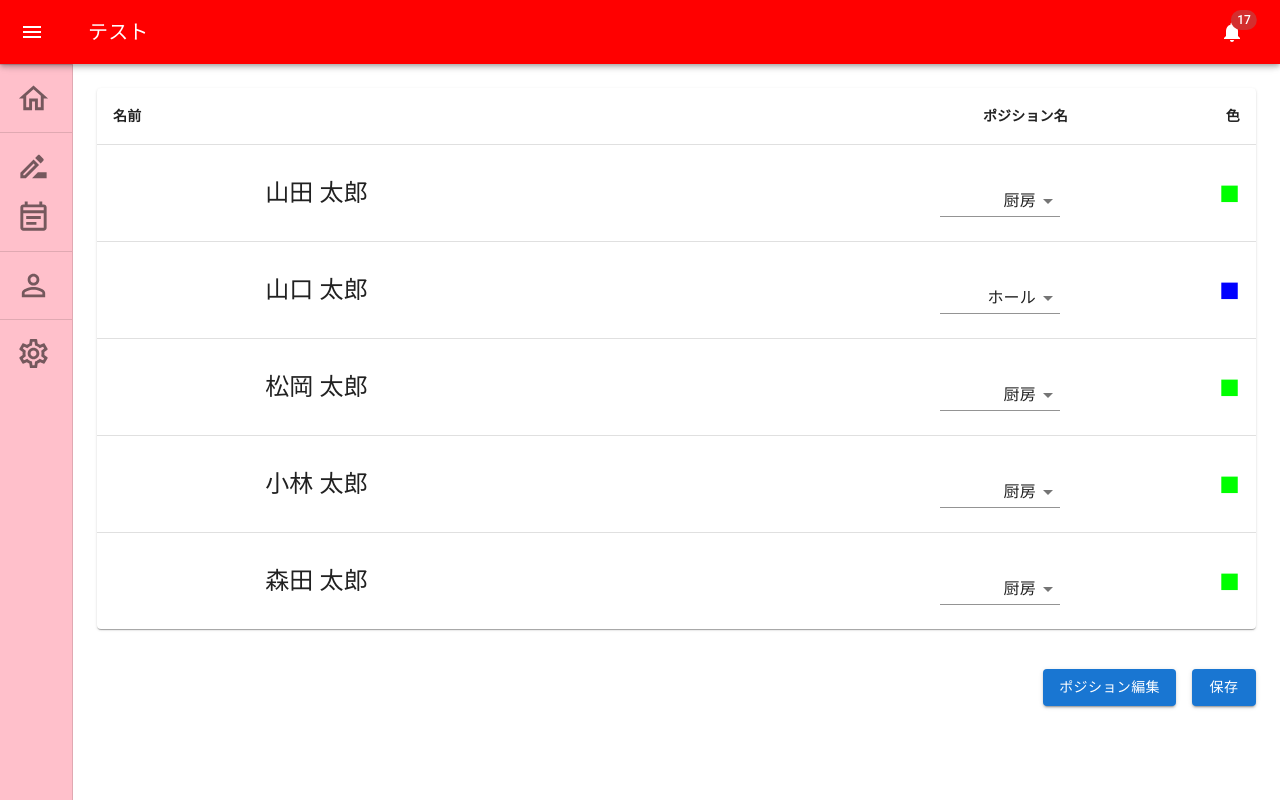
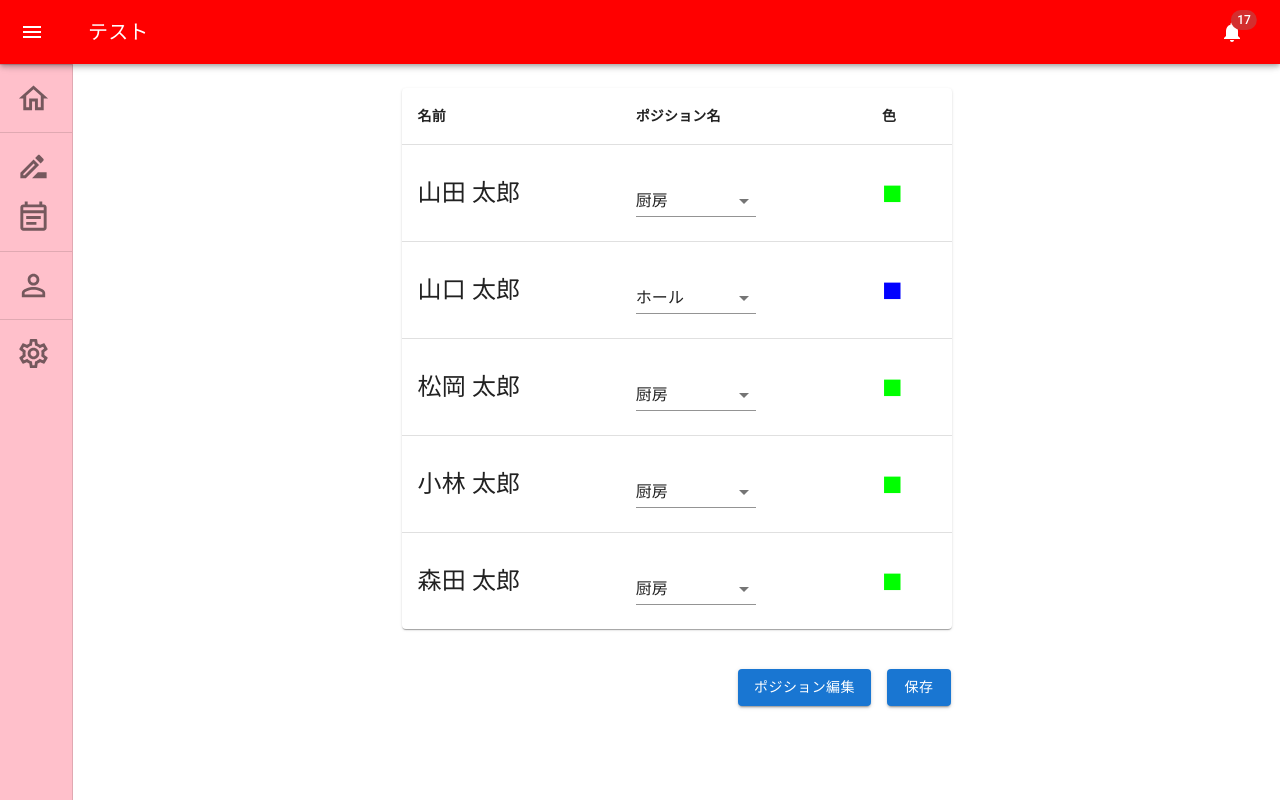
Before and after one commit to nineteen2021/shiftan-v2, a React (Create React App) app in the folder node/django_front/: page / in a window 1280 px wide. Built offline with nearby package versions, Linux system fonts and the light colour scheme.

Commit message:
画面のレイアウトを調整

```diff
--- a/node/django_front/src/components/StaffManager.jsx
+++ b/node/django_front/src/components/StaffManager.jsx
@@ -85,17 +85,17 @@ export default function StaffManager() {
         container
         direction="column"
         justifyContent="center"
-        alignItems="stretch "
+        alignItems="center "
         spacing={5}
     >
         <Grid item>
-            <TableContainer component={Paper}>
-            <Table sx={{ minWidth: 150 }} aria-label="simple table">
+            <TableContainer component={Paper} sx={{ minWidth:  550 }}>
+            <Table  aria-label="simple table">
                 <TableHead>
                 <TableRow>
-                    <TableCell><b>名前</b></TableCell>
-                    <TableCell align="right"><b>ポジション名</b></TableCell>
-                    <TableCell align="right"><b>色</b></TableCell>
+                    <TableCell align="left"><b>名前</b></TableCell>
+                    <TableCell align="left"><b>ポジション名</b></TableCell>
+                    <TableCell align="left"><b>色</b></TableCell>
                 </TableRow>
                 </TableHead>
                 <TableBody>
@@ -104,12 +104,12 @@ export default function StaffManager() {
                     key={row.name}
                     sx={{ '&:last-child td, &:last-child th': { border: 0 } }}
                     >
-                    <TableCell component="th" scope="row" align="center">
+                    <TableCell component="th" scope="row" align="left">
                         <font size="5">{row.name}</font>
                     </TableCell>
-                    <TableCell align="right">
+                    <TableCell align="left">
 
-                        <FormControl variant="standard" sx={{ m: 1, minWidth: 120 }}>
+                        <FormControl variant="standard" sx={{ mt: 1, mb: 1, minWidth: 120 }}>
                             <InputLabel id="demo-simple-select-standard-label"></InputLabel>
                             <Select
                             labelId="demo-simple-select-standard-label"
@@ -127,14 +127,14 @@ export default function StaffManager() {
                         </FormControl>
 
                     </TableCell>
-                    <TableCell align="right"><Typography variant="h4" style={{color: row.color}}>■</Typography></TableCell>
+                    <TableCell align="left"><Typography variant="h4" style={{color: row.color}}>■</Typography></TableCell>
                     </TableRow>
                 ))}
                 </TableBody>
             </Table>
             </TableContainer>
         </Grid>
-        <Grid item style={{marginLeft: 'auto'}}>
+        <Grid item sx={{marginLeft: '20em'}}>
             <Button variant="contained" sx={{ml: 2}} onClick={handleClickOpen}>ポジション編集</Button>
             <Button variant="contained" sx={{ml: 2}}>保存</Button>
             <PositionDialog
```
